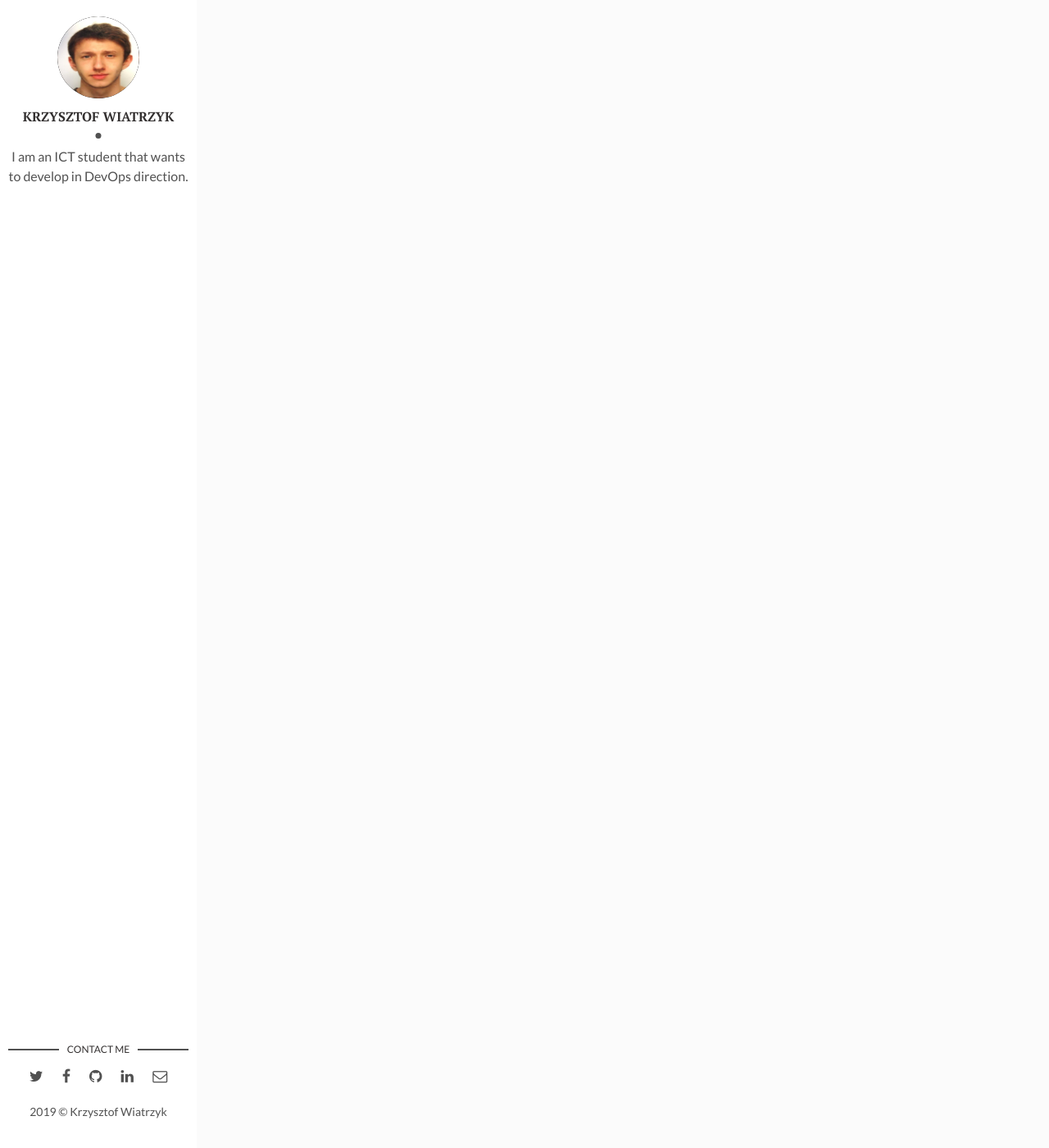
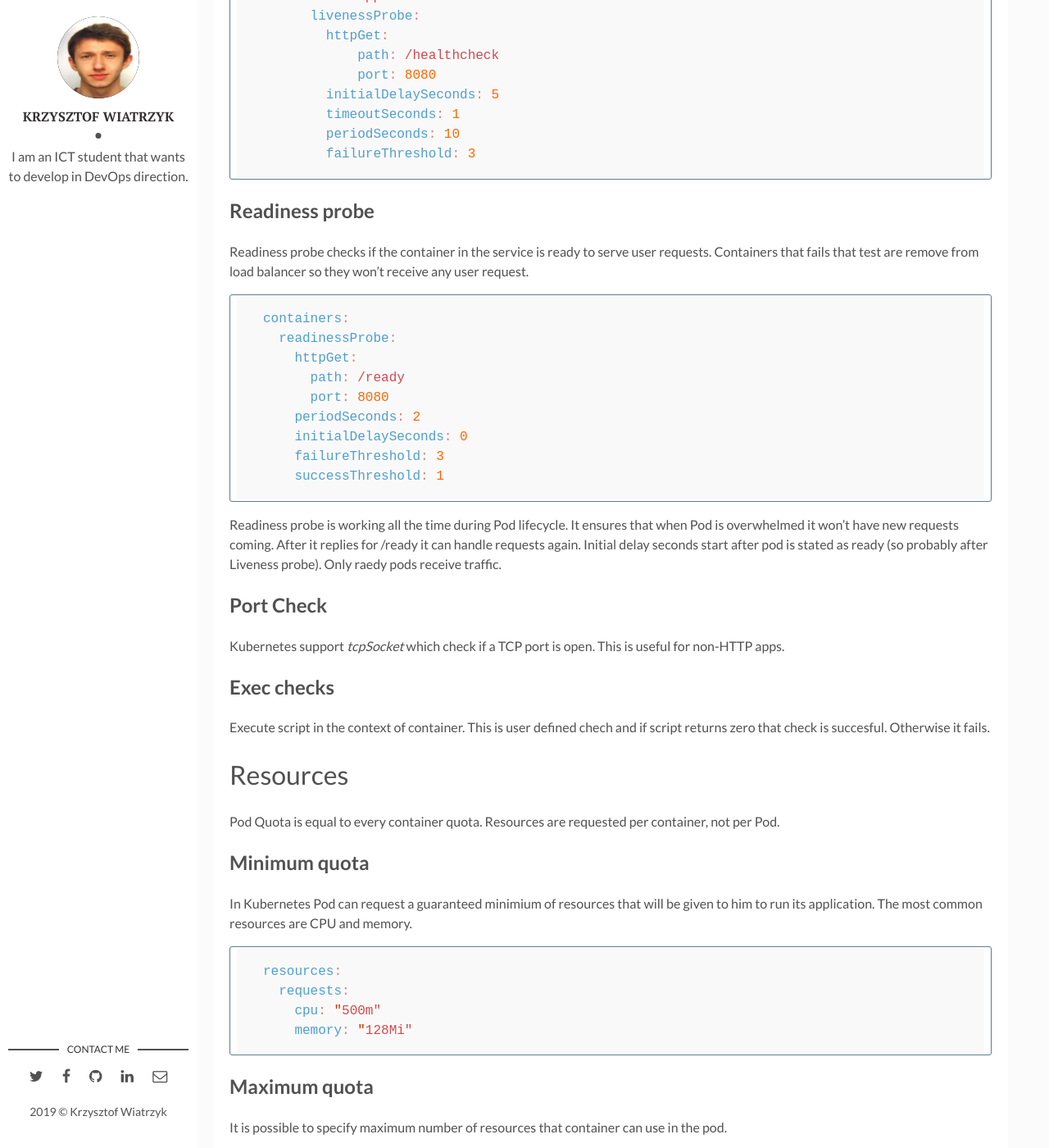
Before and after one commit to witcherek7/krzwiatrzyk.github.io, a Jekyll site: the page built from _posts/2019-10-31-kubernetes-theory.md, in a window 1280 px wide and 1400 px high, scrolled down 959 px. Shown: the whole window at 82% size. Built offline with Jekyll 4.4.1, drawn with Linux system fonts in a browser that asks for light colours; our own code applies the rules of GitHub Pages for plain Markdown files; comment, search, counter and statistics services are not loaded; some of the changed text lies outside the part shown.

Commit message:
New post

````diff
--- a/_posts/2019-10-31-docker-commands.markdown
+++ b/_posts/2019-10-31-docker-commands.markdown
@@ -109,3 +109,8 @@ Example: `docker update --cpus"1.5" CONTAINER`
 ## Command params
 
 + `--no-trunc` - will not shorten any info, commands will be shown full, container id will be full
++ `-u 500` - run container as non-priviledged user, type *whoami* to check which user was created, GOOD PRACTICE!
++ `--privileged=true` - allow container to access some modules, like change MAC address of containers interface, it gives a lot of priviledges to container, DANGEROUS!
++ `--cap-add=NET_ADMIN` - adds capability to change MAC addres of container
++ `--cap-drop=NET_RAW` - removes capability to access network device
++
--- a/_posts/2019-10-31-great-linux-commands.markdown
+++ b/_posts/2019-10-31-great-linux-commands.markdown
@@ -24,6 +24,7 @@ tags: [Linux]
 + <span style="color:orange"><i>ps axflww</i></span> - shows processes in tree form
 + <span style="color:orange"><i>pstree -p 'pidof dockerd'</i></span> - another form of showing processes in tree form
 + <span style="color:orange"><i>netstat -anp</i></span> - lists open ports with processes that are responsible for them
++ <span style="color:orange">*command | grep --color -P "^|phrase|*</span> - this will leave all output but will color only searched phrase
 
 
 ## Linux Groups
--- a/_posts/2019-10-31-kubernetes-theory.md
+++ b/_posts/2019-10-31-kubernetes-theory.md
@@ -0,0 +1,186 @@
+
+# Table of content
+
++ ## [Health Checks](#healthchecks)
++ ## [Resources](#resources)
++ ## [Persisting Data with Volumes](#persvolumes)
++ ## [Pod YAML manifest](#podspec)
++ ## [Service](#service)
++ ## [Service YAML manifest](#servicespec)
+
+
+# <a name="healthchecks">Health Checks</a>
+
+## Default health check
+Kubernetes automatically uses a *process health check* to ensure that container is alive. It simply checks if main process of container is still running. If it is not, then it is restarted.
+
+## Liveness probe
+Liveness uses defined method (ex. httpGet) to check if application is ready and responding. If it receives any response beetwen status code 200 and 400 it thinks that container is ready.
+
+Liveness probe is defined under container spec.
+```yaml
+containers:
+    - name: app
+      livenessProbe:
+        httpGet:
+            path: /healthcheck
+            port: 8080
+        initialDelaySeconds: 5
+        timeoutSeconds: 1
+        periodSeconds: 10
+        failureThreshold: 3
+```
+
+## Readiness probe
+Readiness probe checks if the container in the service is ready to serve user requests. Containers that fails that test are remove from load balancer so they won't receive any user request.
+
+```yaml
+containers:
+  readinessProbe:
+    httpGet:
+      path: /ready
+      port: 8080
+    periodSeconds: 2
+    initialDelaySeconds: 0
+    failureThreshold: 3
+    successThreshold: 1
+```
+
+Readiness probe is working all the time during Pod lifecycle. It ensures that when Pod is overwhelmed it won't have new requests coming. After it replies for /ready it can handle requests again. Initial delay seconds start after pod is stated as ready (so probably after Liveness probe). Only raedy pods receive traffic.
+
+
+## Port Check
+Kubernetes support *tcpSocket* which check if a TCP port is open. This is useful for non-HTTP apps.
+
+## Exec checks
+Execute script in the context of container. This is user defined chech and if script returns zero that check is succesful. Otherwise it fails.
+
+
+# <a name="resources">Resources</a>
+Pod Quota is equal to every container quota. Resources are requested per container, not per Pod.
+
+
+## Minimum quota
+In Kubernetes Pod can request a guaranteed minimium of resources that will be given to him to run its application. The most common resources are CPU and memory.
+
+```yaml
+resources:
+  requests:
+    cpu: "500m"
+    memory: "128Mi"
+```
+
+## Maximum quota
+It is possible to specify maximum number of resources that container can use in the pod.
+
+```yaml
+resource:
+  limits:
+    cpu: "1000m"
+    memory: "256Mi"
+```
+
+# <a name="persvolume">Persisting Data with Volumes</a>
+Normally containers inside Pod have their own filesystem. This data is ephemeral which means that data is deleted on Pod deletion or containers restart. To avoid loss of data it is possible to add volumes to the pod and mount them to desired containers.
+
+```yaml
+spec:
+  volumes:
+    - name: "app-data"
+      hostPath:
+        path: "/var/data"
+  containers:
+    - name: app
+      volumeMounts:
+        - mountPath: "/data"
+          name: "app-data"
+```
+
+# <a name="podsched">Pod scheduling</a>
+
+When user want's to create a pod and submit the manifest file to a sheduler, it find suitable node that have enough resources to run this pod. After pod creation it won't be automatically rescheduled to another node.
+
+# <a name="podspec">Pod YAML manifest</a>
+
+```yaml
+apiVersion: v1
+kind: Pod
+metadata:
+  name: app
+spec:
+  volumes:
+    - name: "app-data"
+      hostPath:
+        path: "/var/data"
+  containers:
+    - image: appimage
+      name: app
+      resources:
+        requests:
+          cpu: "500m"
+          memory: "128Mi"
+        limits:
+          cpu: "1000m"
+          memory: "256Mi"
+      ports:
+        - containerPort: 8080
+          name: http
+          protocol: TCP
+      livenessProbe:
+        httpGet:
+            path: /healthcheck
+            port: 8080
+        initialDelaySeconds: 5
+        timeoutSeconds: 1
+        periodSeconds: 10
+        failureThreshold: 3
+      readinessProbe:
+        httpGet:
+          path: /ready
+          port: 8080
+        periodSeconds: 2
+        initialDelaySeconds: 0
+        failureThreshold: 3
+        successThreshold: 1
+      volumeMounts:
+        - mountPath: "/data"
+          name: "app-data"
+```
+
+# <a name="service">Service</a>
+
+## Pod FQDN
+Full DNS name of created service are: <br>
+*service_name.namespace_name.svc.cluster.local.*
+
+## Refering to service
+
+To refer to service in namespace only *service_name* can be used. There is no need to use full FQDN. In another namespace *service_name.namespace_name* have to be used. This is useful to share data beetwen different pods.
+
+## Service Types
+
++ ClusterIP - type of service accessible only within Kubernetes cluster, default type!
++ NodePort - type of service with one external IP and Endpoints attached to it. Incomming traffic will be randomly directed to one of the endpoints (pods).
++ LoadBalancer - types of service built on NodePort that have better balancing flows
+
+To show endpoints attached to the service
+```yaml
+kubectl describe endpoints <service_name>
+```
+
+# <a name="servicespec>Service YAML manifest
+```
+apiVersion: v1
+kind: Service
+metadata:
+  name: appservice
+spec:
+  selector:
+    app: app
+  ports:
+    - protocol: TCP
+      port: 8080
+      targetPort: 8080
+  clusterIP: 172.17.0.50
+  type: LoadBalancer
+```
--- a/_posts/2019-10-31-startup-script-ubuntu copy.markdown
+++ b/_posts/2019-10-31-startup-script-ubuntu copy.markdown
@@ -32,7 +32,8 @@ Guake is a dropdown terminal emulator with simple and fancy usage:
 + `CTRL + SHIFT + R` to change name of tab
 + `CTRL + SHIFT + T` open new tab
 + `CTRL + SHIFT + W` close current tab
-+ `CTRL + Page UP/DOWN` controle tab
++ `CTRL + Page UP/DOWN` choose tab
++ `CTRL + SHIFT + Page UP/DOWN` move tab left/right
 
 
 ## Terminator
````
Also changed, not shown: _posts/2019-10-31-kubernetes-commands.md (+51 -0 lines), _posts/2019-10-31-minikube.markdown (+7 -1 lines).
